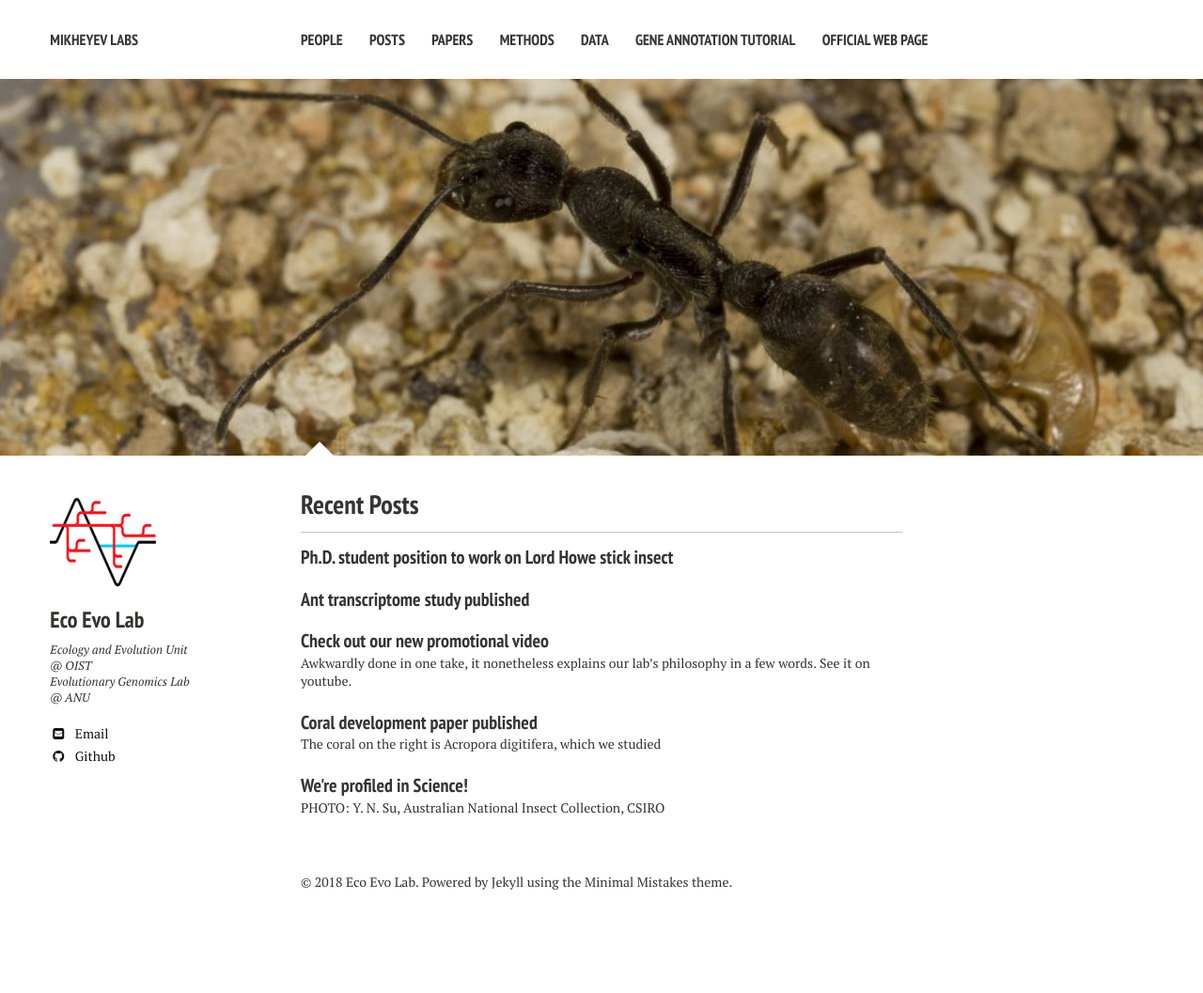
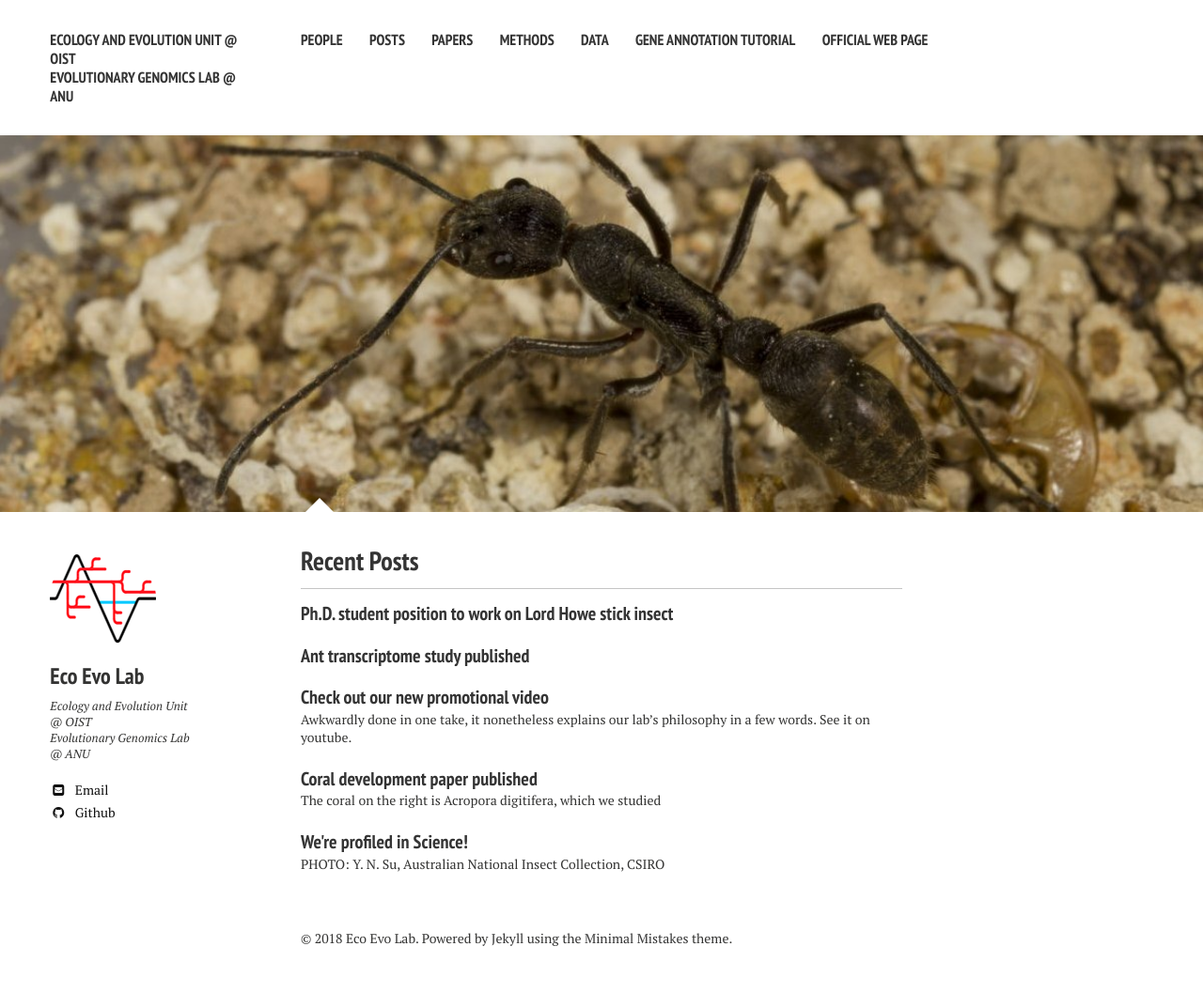
Before and after one commit to MikheyevLab/EcoEvoUnit, a Jekyll site: the page built from index.md, in a window 1280 px wide. Shown: the whole page at 94% size. Built offline with Jekyll 4.4.1, drawn with Linux system fonts in a browser that asks for light colours; nearby versions of some CDN libraries; before the commit the page ends 997 px from its top, so only the background shows below that.

Commit message:
Update _config.yml

```diff
--- a/_config.yml
+++ b/_config.yml
@@ -1,6 +1,6 @@
 # Site wide configuration
 
-title: Mikheyev Labs
+title: Ecology and Evolution Unit @ OIST <br> Evolutionary Genomics Lab @ ANU
 locale:           en-US
 url: https://mikheyevlab.github.io/EcoEvoUnit
 
```
